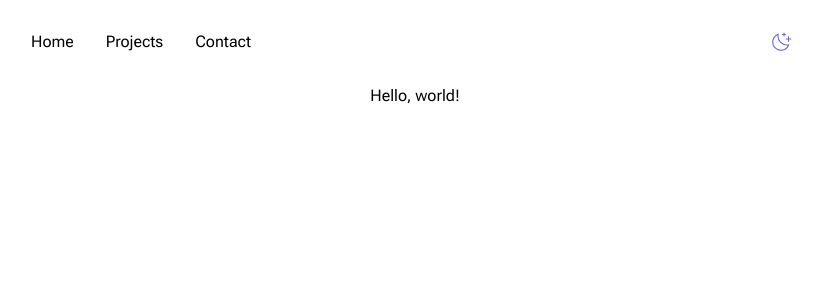
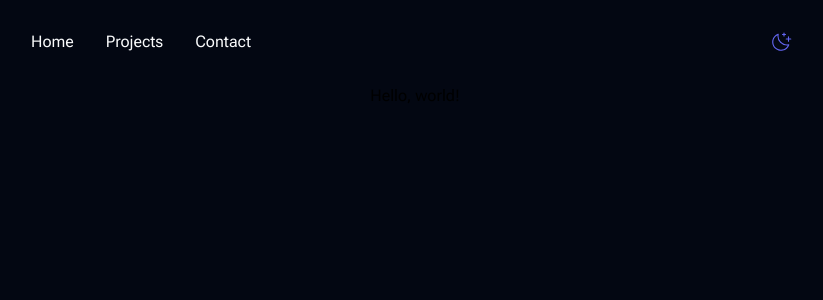
Before and after one commit to GavPri/gavprior, a Next.js app: page / in a window 1280 px wide. Shown: the top 300 px of the page, without its empty margins (225-1048 px from the left). Built offline with nearby package versions, Linux system fonts and the light colour scheme.

Commit message:
adjust width of body

```diff
--- a/app/layout.js
+++ b/app/layout.js
@@ -16,7 +16,7 @@ const robotoFlex = Roboto_Flex({
 export default function RootLayout({ children }) {
   return (
     <html lang="en" className={`${robotoFlex.className}`}>
-      <body className="light flex flex-col justify-center items-center w-screen mx-auto bg-background overflow-hidden">
+      <body className="dark flex flex-col justify-center items-center max-w-3xl mx-auto bg-background overflow-x-hidden">
         <Navbar />
         {children}
       </body>
```
